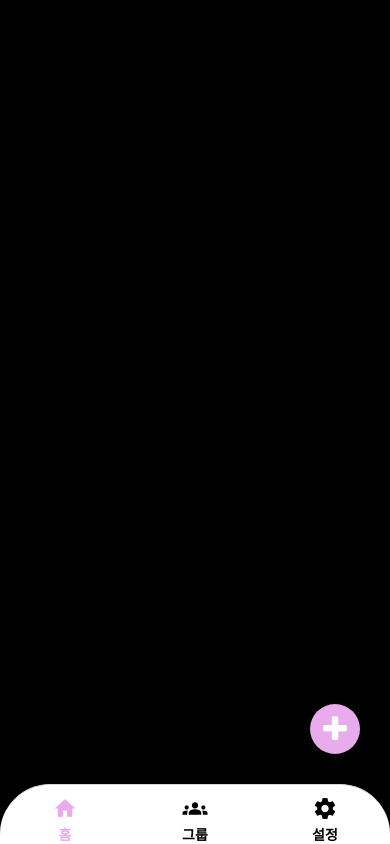
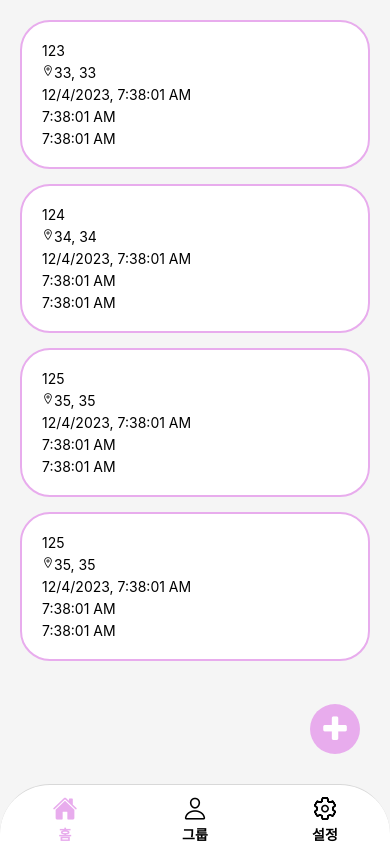
Before and after one commit to Yuhyeon0516/ReactNative_Pinky, a React Native app: screen /Home in a window 390 px wide. Built offline with nearby package versions, Linux system fonts and the light colour scheme.

Commit message:
Created base of home screen

```diff
--- a/App.tsx
+++ b/App.tsx
@@ -1,3 +1,4 @@
+/* eslint-disable react/no-unstable-nested-components */
 import {createBottomTabNavigator} from "@react-navigation/bottom-tabs";
 import React from "react";
 import HomeScreen from "./src/screens/Home";
@@ -5,8 +6,9 @@ import {NavigationContainer} from "@react-navigation/native";
 import GroupScreen from "./src/screens/Group";
 import SettingScreen from "./src/screens/Setting";
 import {SafeAreaProvider} from "react-native-safe-area-context";
-import MaterialIcons from "react-native-vector-icons/MaterialIcons";
+import Ionicons from "react-native-vector-icons/Ionicons";
 import {Text} from "react-native";
+import {RecoilRoot} from "recoil";
 
 type TabList = {
     Home: undefined;
@@ -17,7 +19,24 @@ type TabList = {
 const Tab = createBottomTabNavigator<TabList>();
 
 function App(): JSX.Element {
+    function getIcon(name: string, focused: boolean) {
+        if (name === "Home") {
+            return focused ? "home" : "home-outline";
+        } else if (name === "Setting") {
+            return focused ? "settings" : "settings-outline";
+        } else {
+            return focused ? "person" : "person-outline";
+        }
+    }
+
+    function getLabel(name: string) {
+        if (name === "Home") return "홈";
+        else if (name === "Setting") return "설정";
+        else return "그룹";
+    }
+
     return (
+        <RecoilRoot>
             <NavigationContainer>
                 <SafeAreaProvider>
                     <Tab.Navigator
@@ -34,37 +53,16 @@ function App(): JSX.Element {
                                     overflow: "hidden",
                                     minHeight: 60,
                                 },
-                            // eslint-disable-next-line react/no-unstable-nested-components
-                            tabBarIcon({color, size}) {
-                                if (route.name === "Home") {
+                                tabBarIcon({color, size, focused}) {
                                     return (
-                                        <MaterialIcons
-                                            name="home"
+                                        <Ionicons
+                                            size={size}
+                                            name={getIcon(route.name, focused)}
                                             color={color}
-                                            size={size}
                                         />
                                     );
-                                } else if (route.name === "Group") {
-                                    return (
-                                        <MaterialIcons
-                                            name="groups"
-                                            color={color}
-                                            size={size}
-                                        />
-                                    );
-                                } else {
-                                    return (
-                                        <MaterialIcons
-                                            name="settings"
-                                            color={color}
-                                            size={size}
-                                        />
-                                    );
-                                }
                                 },
-                            // eslint-disable-next-line react/no-unstable-nested-components
                                 tabBarLabel({color}) {
-                                if (route.name === "Home") {
                                     return (
                                         <Text
                                             style={{
@@ -72,32 +70,9 @@ function App(): JSX.Element {
                                                 fontSize: 14,
                                                 fontWeight: "600",
                                             }}>
-                                            홈
+                                            {getLabel(route.name)}
                                         </Text>
                                     );
-                                } else if (route.name === "Group") {
-                                    return (
-                                        <Text
-                                            style={{
-                                                color: color,
-                                                fontSize: 14,
-                                                fontWeight: "600",
-                                            }}>
-                                            그룹
-                                        </Text>
-                                    );
-                                } else {
-                                    return (
-                                        <Text
-                                            style={{
-                                                color: color,
-                                                fontSize: 14,
-                                                fontWeight: "600",
-                                            }}>
-                                            설정
-                                        </Text>
-                                    );
-                                }
                                 },
                             };
                         }}>
@@ -107,6 +82,7 @@ function App(): JSX.Element {
                     </Tab.Navigator>
                 </SafeAreaProvider>
             </NavigationContainer>
+        </RecoilRoot>
     );
 }
 
--- a/src/components/common/ScreenBase.tsx
+++ b/src/components/common/ScreenBase.tsx
@@ -5,9 +5,13 @@ import {useBottomTabBarHeight} from "@react-navigation/bottom-tabs";
 
 type ScreenBaseProps = {
     children: React.ReactNode;
+    floatButtonShow?: boolean;
 };
 
-export default function ScreenBase({children}: ScreenBaseProps) {
+export default function ScreenBase({
+    children,
+    floatButtonShow = true,
+}: ScreenBaseProps) {
     const tabBarHeight = useBottomTabBarHeight();
 
     function onClickAdd() {
@@ -16,7 +20,12 @@ export default function ScreenBase({children}: ScreenBaseProps) {
 
     return (
         <SafeAreaView
-            style={{flex: 1, backgroundColor: "black", position: "relative"}}>
+            style={{
+                flex: 1,
+                backgroundColor: "whitesmoke",
+                position: "relative",
+            }}>
+            {floatButtonShow && (
                 <TouchableOpacity
                     onPress={onClickAdd}
                     style={{
@@ -30,9 +39,11 @@ export default function ScreenBase({children}: ScreenBaseProps) {
                         display: "flex",
                         alignItems: "center",
                         justifyContent: "center",
+                        zIndex: 99,
                     }}>
                     <FontAwesome size={30} name="plus" color={"white"} />
                 </TouchableOpacity>
+            )}
             {children}
         </SafeAreaView>
     );
--- /dev/null
+++ b/src/components/common/Spacer.tsx
@@ -0,0 +1,6 @@
+import {View} from "react-native";
+import React from "react";
+
+export default function Spacer({height}: {height: number}) {
+    return <View style={{height: height}} />;
+}
--- /dev/null
+++ b/src/components/home/PromiseItem.tsx
@@ -0,0 +1,33 @@
+import {Text, TouchableOpacity, View} from "react-native";
+import React from "react";
+import {PromiseType} from "../../types/type";
+import Ionicons from "react-native-vector-icons/Ionicons";
+
+export default function PromiseItem({promise}: {promise: PromiseType}) {
+    return (
+        <TouchableOpacity
+            style={{
+                flex: 1,
+                height: 200,
+                marginHorizontal: 20,
+                borderWidth: 2,
+                borderColor: "#e8aced",
+                borderRadius: 30,
+                backgroundColor: "white",
+                padding: 20,
+                flexDirection: "column",
+                gap: 5,
+            }}>
+            <Text>{promise.groupId}</Text>
+            <View style={{flexDirection: "row"}}>
+                <Ionicons name="location-outline" />
+                <Text>
+                    {promise.location.lag}, {promise.location.lng}
+                </Text>
+            </View>
+            <Text>{promise.time.toLocaleString()}</Text>
+            <Text>{promise.trackingStartTime.toLocaleTimeString()}</Text>
+            <Text>{promise.trakingEndTime.toLocaleTimeString()}</Text>
+        </TouchableOpacity>
+    );
+}
--- a/src/screens/Home.tsx
+++ b/src/screens/Home.tsx
@@ -1,11 +1,99 @@
-import {Text} from "react-native";
-import React from "react";
+/* eslint-disable react/no-unstable-nested-components */
+import {FlatList, RefreshControl, View} from "react-native";
+import React, {useCallback, useState} from "react";
 import ScreenBase from "../components/common/ScreenBase";
+import {PromiseType} from "../types/type";
+import PromiseItem from "../components/home/PromiseItem";
+import Spacer from "../components/common/Spacer";
 
 export default function HomeScreen() {
+    const [refreshing, setRefreshing] = useState(false);
+    const promiseList: PromiseType[] = [
+        // TODO: server에서 data 불러오는것으로 변경
+        {
+            location: {
+                lng: 33,
+                lag: 33,
+            },
+            groupId: "123",
+            time: new Date(),
+            alarmTime: new Date(),
+            trackingStartTime: new Date(),
+            trakingEndTime: new Date(),
+        },
+        {
+            location: {
+                lng: 34,
+                lag: 34,
+            },
+            groupId: "124",
+            time: new Date(),
+            alarmTime: new Date(),
+            trackingStartTime: new Date(),
+            trakingEndTime: new Date(),
+        },
+        {
+            location: {
+                lng: 35,
+                lag: 35,
+            },
+            groupId: "125",
+            time: new Date(),
+            alarmTime: new Date(),
+            trackingStartTime: new Date(),
+            trakingEndTime: new Date(),
+        },
+        {
+            location: {
+                lng: 35,
+                lag: 35,
+            },
+            groupId: "125",
+            time: new Date(),
+            alarmTime: new Date(),
+            trackingStartTime: new Date(),
+            trakingEndTime: new Date(),
+        },
+    ];
+
+    const onRefresh = useCallback(() => {
+        // TODO: 새로 약속 리스트를 불러오게 변경
+        setRefreshing(true);
+        setTimeout(() => {
+            setRefreshing(false);
+        }, 3000);
+    }, []);
+
     return (
         <ScreenBase>
-            <Text>Home</Text>
+            {promiseList.length ? (
+                <>
+                    <Spacer height={20} />
+                    <FlatList
+                        data={promiseList}
+                        renderItem={({item: promise}) => {
+                            console.log(promise);
+                            return <PromiseItem promise={promise} />;
+                        }}
+                        refreshControl={
+                            <RefreshControl
+                                onRefresh={onRefresh}
+                                refreshing={refreshing}
+                                colors={["#e8aced"]}
+                                title="약속을 새로 불러오고 있어요."
+                                titleColor="#cd0ddf"
+                                tintColor="#e8aced"
+                            />
+                        }
+                        ItemSeparatorComponent={() => <Spacer height={15} />}
+                        ListFooterComponent={() => <Spacer height={100} />}
+                    />
+                </>
+            ) : (
+                <View>
+                    <Text />
+                </View>
+            )}
         </ScreenBase>
     );
 }
--- a/src/screens/Setting.tsx
+++ b/src/screens/Setting.tsx
@@ -4,7 +4,7 @@ import ScreenBase from "../components/common/ScreenBase";
 
 export default function SettingScreen() {
     return (
-        <ScreenBase>
+        <ScreenBase floatButtonShow={false}>
             <Text>Setting</Text>
         </ScreenBase>
     );
```
Lines whose indentation alone changed are shown as unchanged.
